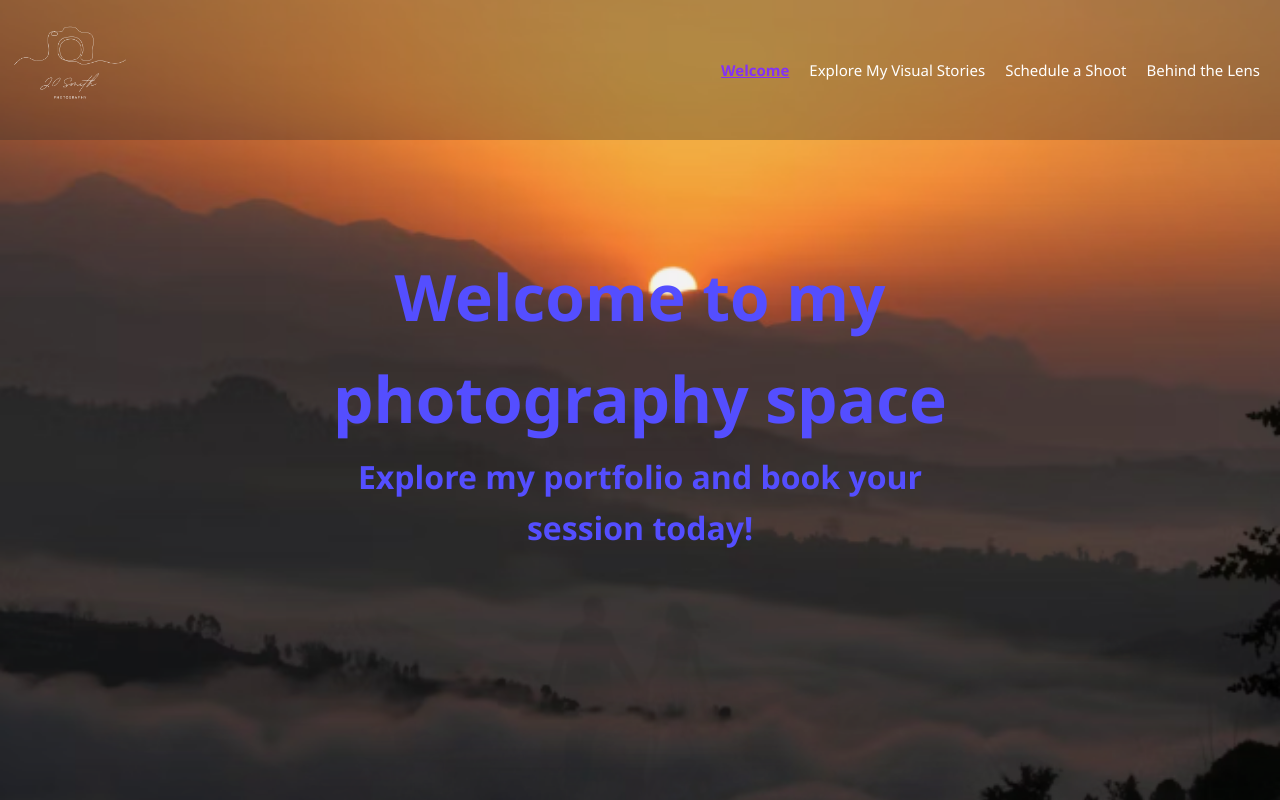
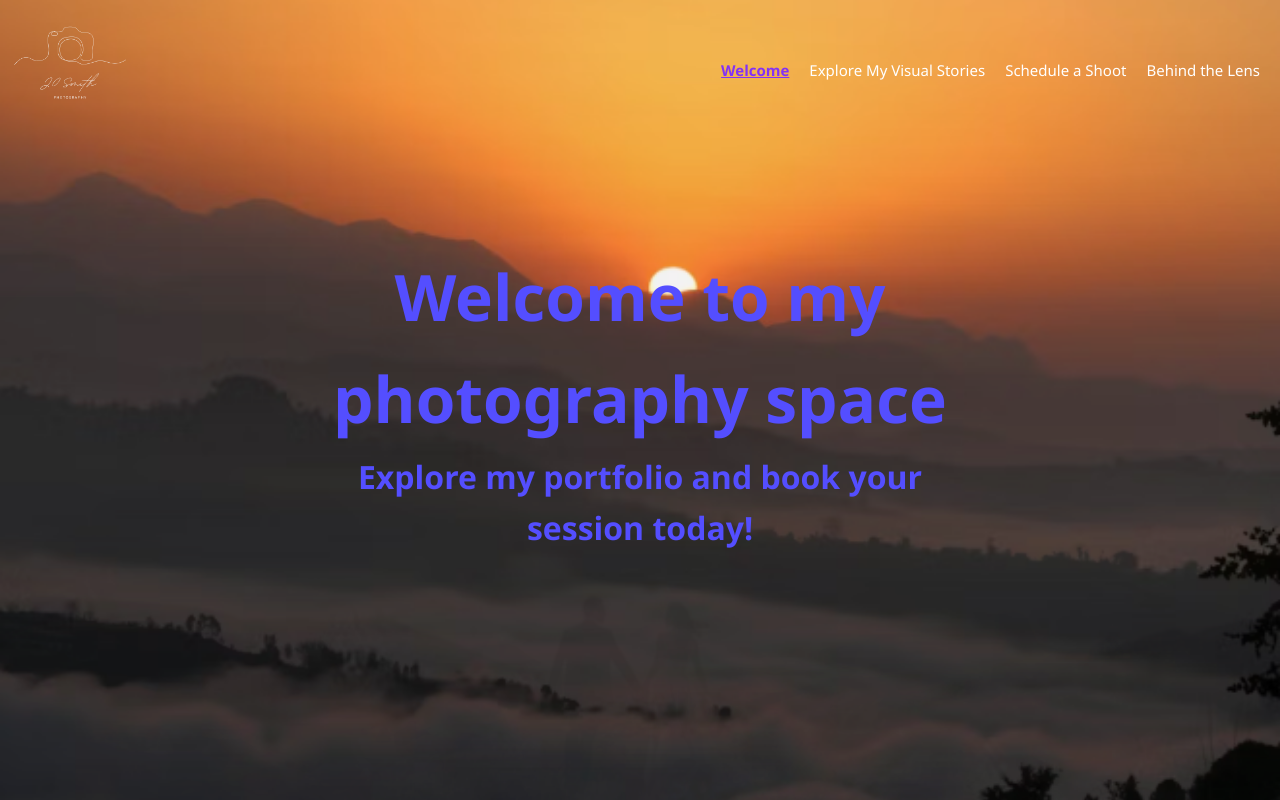
Before and after one commit to elliemcb1/WEB-TECH-2, a plain HTML site: page Index.html in a window 1280 px wide. Shown: the top 800 px of the page. Drawn offline with nearby package versions, Linux system fonts and the light colour scheme.

Commit message:
Update style.css

```diff
--- a/css/style.css
+++ b/css/style.css
@@ -29,7 +29,7 @@ header {
     flex-direction:row;
     align-items: center;
     justify-content: space-between;
-    background: #2c2c2c52;
+
     color: #a4a3c1;
 padding-bottom:0px;
     top: -0;
```
